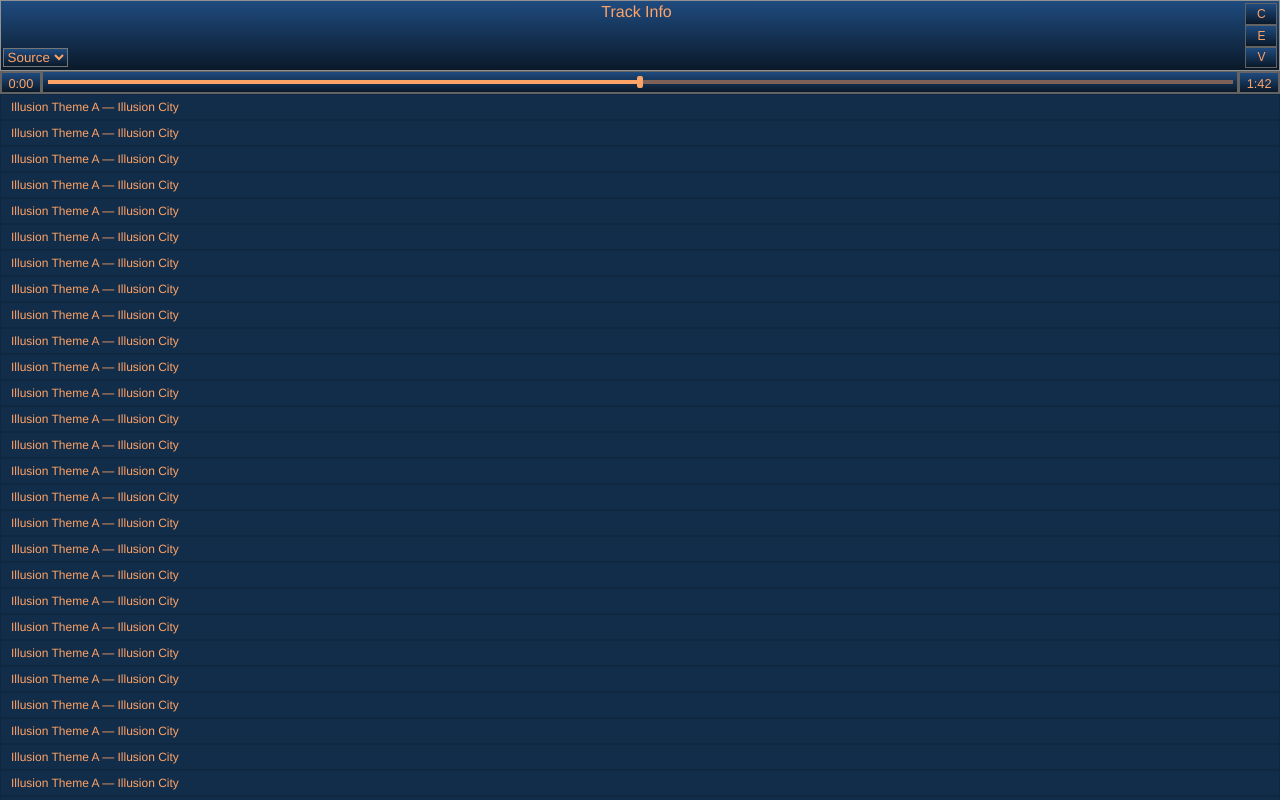
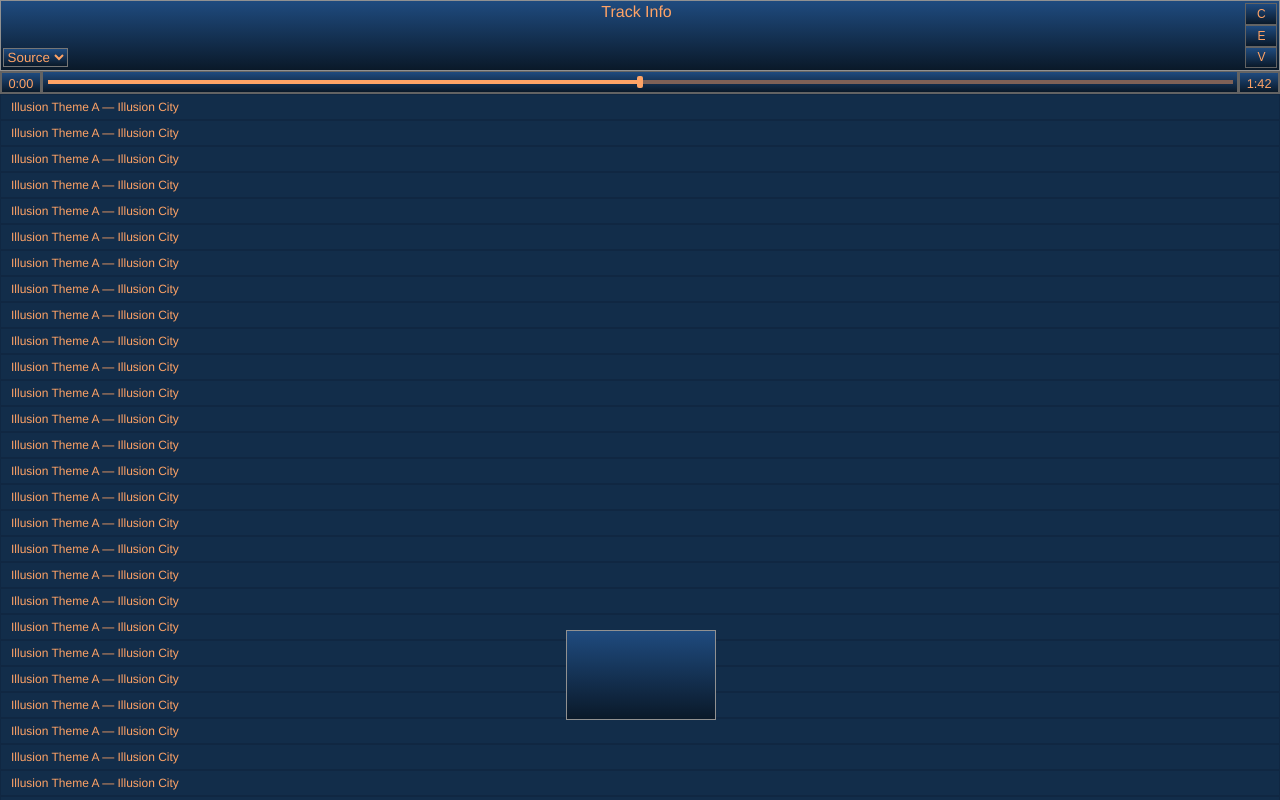
Before and after one commit to KrisAirdancer/vidya-clone, a React (Create React App) app in the folder vidya-frontend/: page / in a window 1280 px wide. Built offline with nearby package versions, Linux system fonts and the light colour scheme.

Commit message:
Added and positioned the control box.

```diff
--- a/vidya-frontend/public/styles.css
+++ b/vidya-frontend/public/styles.css
@@ -26,6 +26,8 @@
     --fade-light: #1F4B7F;
     --fade-dark: #0A1929;
     --track-scrubber-height: 0.8rem;
+    --control-box-height: 5.5rem;
+    --control-box-width: 9.3rem;
     --site-font-family: Helvetica, Arial, sans-serif;
 }
 
@@ -204,6 +206,16 @@ input[type="range"]::-webkit-slider-thumb {
     display: flex;
 }
 
+#control-box-flex-container {
+    position: absolute;
+    bottom: 5rem;
+    left: calc(50% - (var(--control-box-width) / 2));
+    height: var(--control-box-height);
+    width: var(--control-box-width);
+    background-image: linear-gradient(var(--fade-light), var(--fade-dark));
+    border: 1px solid var(--navbar-border);
+}
+
 /**** Flexbox Items *****/
 
 #nav-playlist-selector {
--- a/vidya-frontend/src/App.js
+++ b/vidya-frontend/src/App.js
@@ -2,6 +2,7 @@ import React from 'react';
 import Navbar from './Navbar';
 import TrackList from './TrackList';
 import EndpointTest from './EndpointTest';
+import ControlBox from './ControlBox';
 
 
 function App() {
@@ -11,6 +12,7 @@ function App() {
       {/* <EndpointTest /> */}
       <Navbar />
       <TrackList />
+      <ControlBox />
     </>
   )
 }
--- /dev/null
+++ b/vidya-frontend/src/ControlBox.js
@@ -0,0 +1,9 @@
+import React from 'react'
+
+export default function ControlBox() {
+  return (
+    <div id='control-box-flex-container'>
+
+    </div>
+  )
+}
```
Also changed, not shown: 1 other file (tests, documents, lock files or other folders).
